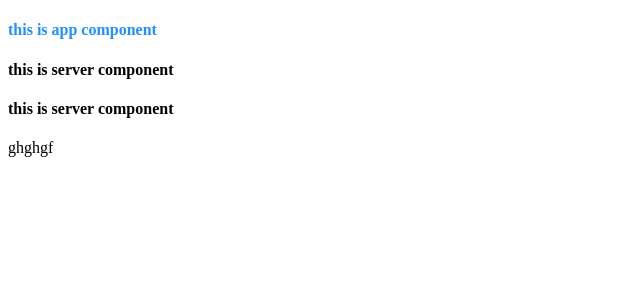
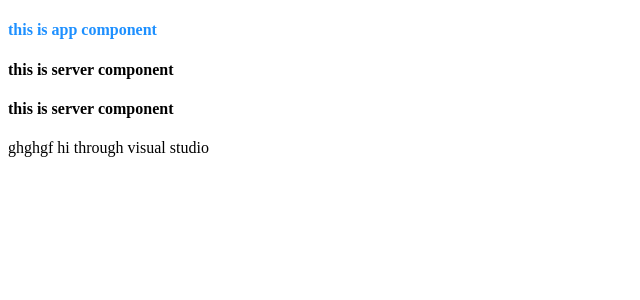
Before and after one commit to nrvkc/AngularProjectsFinal, an Angular app: page / in a window 1280 px wide. Shown: the top 300 px of the page, without its empty margins (0-640 px from the left). Built offline with nearby package versions, Linux system fonts and the light colour scheme.

Commit message:
push test

```diff
--- a/src/app/app.component.html
+++ b/src/app/app.component.html
@@ -5,7 +5,7 @@
 <div class="container">
     <div class="row">
         <div class="col-xs-12">
-             ghghgf
+             ghghgf  hi through visual studio
         </div>
     </div>
 </div>
```
